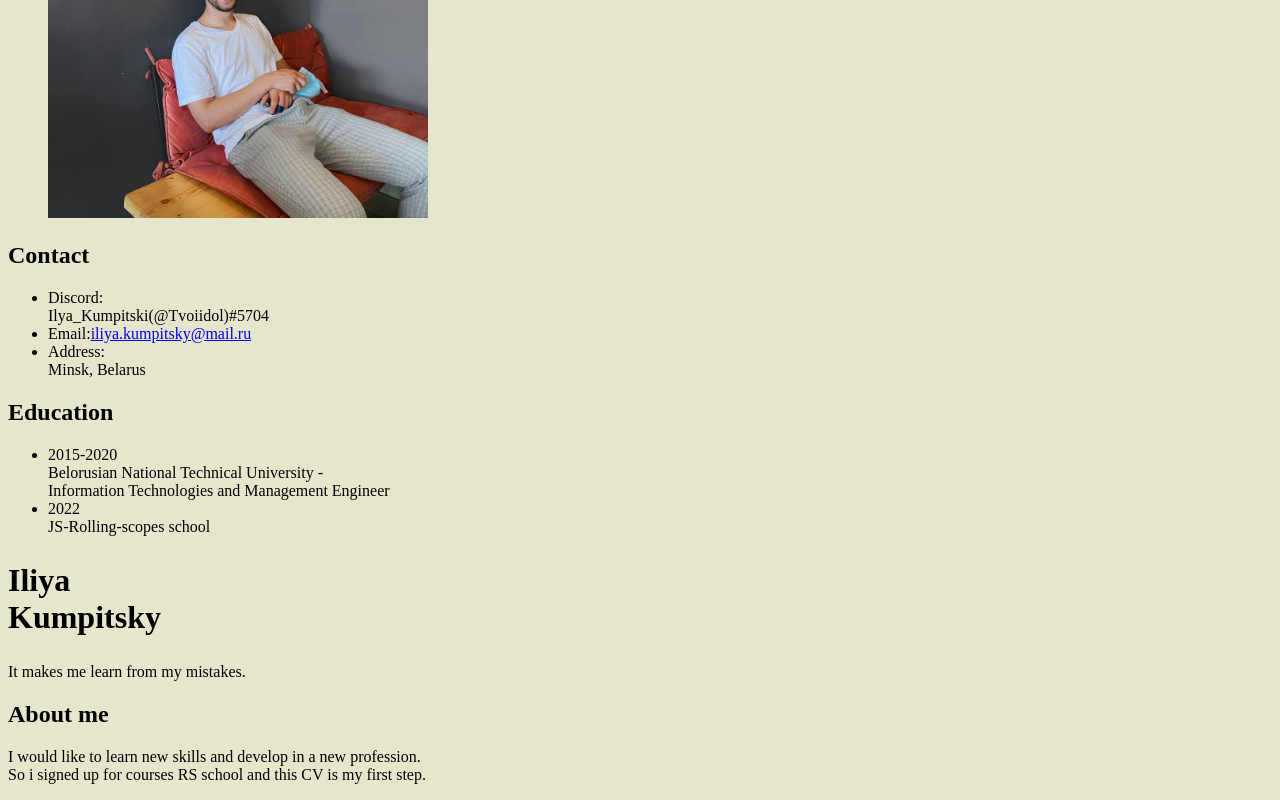
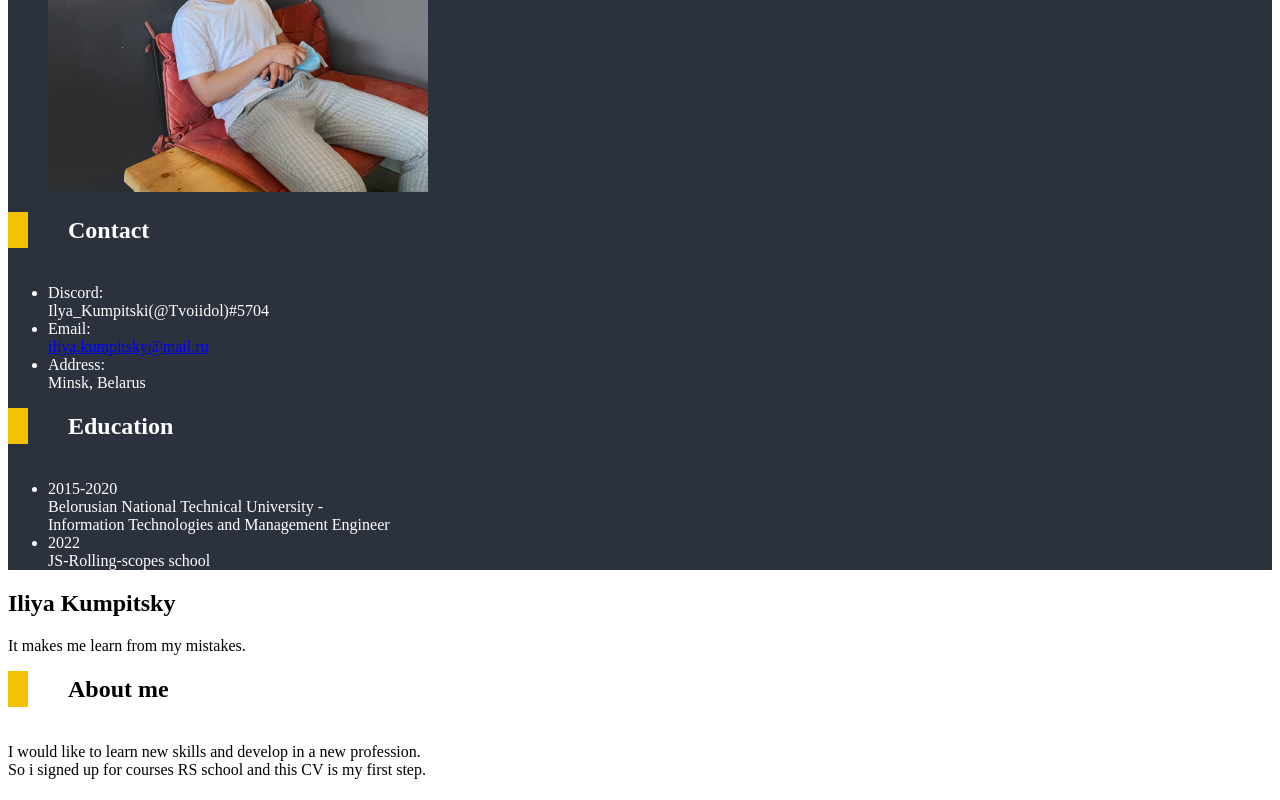
Before and after one commit to Tvoiidol/rsschool-cv, a plain HTML site: page index.html in a window 1280 px wide. Shown: the part 401-1201 px from the top of the page. Drawn offline with Linux system fonts and the light colour scheme.

Commit message:
init: try to stude

```diff
--- a/Style.css
+++ b/Style.css
@@ -1,8 +1,8 @@
-h1 {
+.paig-title {
     font-family: Fascinate ;
     src: url(assets/fonts/Fascinate-Regular.ttf);
     font-weight: 900;
-    font-size: 24pt;
+    font-size: 20pt;
        }
 
 body {
@@ -10,6 +10,28 @@ body {
     src: url(assets/fonts/KdamThmorPro-Regular.ttf);
     font-weight: 100
    }
-   body {
-    background-color: #e6e6cd;
+
+
+   .section-title {
+    position: relative;
+    margin: 0;
+    margin-bottom: 36px;
+    padding-left: 60px;
+    font-size: 24px;
+    line-height: 36px;
+    font-weight: 600;
    }
+.section-title::before {
+    position:absolute;
+    content: "";
+    left: 0;
+    top: 0;
+    width: 20px;
+    height: 36px;
+    background-color: #f2c100;
+}
+.left-side {
+    width: 100%;
+    color: white;
+    background-color: #2c323d;
+}
--- a/index.html
+++ b/index.html
@@ -7,19 +7,20 @@
     <link rel="stylesheet" href="Style.css">
     <title>CV</title>
 </head>
+
 <body class="page-body">
     <header>
-      <button class="burger">
-        <span class="burger__line"></span>
-      </button>
+
       <nav class="nav">
         <ul class="nav__list">
-          <li class="nav__item"><a href="#about-me">About me</a></li>
-          <li class="nav__item"><a href="#contact">Contact</a></li>
-          <li class="nav__item"><a href="#education">Education</a></li>
+          <li class="nav__button"><a href="#about-me">About me</a></li>
+          <li class="nav__button"><a href="#contact">Contact</a></li>
+          <li class="nav__button"><a href="#education">Education</a></li>
         </ul>
       </nav>
+
     </header>
+
     <main class="container">
         <div class="left-side">
           <figure class="figure--left-side">
@@ -39,7 +40,8 @@
                 Ilya_Kumpitski(@Tvoiidol)#5704
               </li>
               <li class="contact__item">
-                Email:<a href="mailto:iliya.kumpitsky@mail.ru">iliya.kumpitsky@mail.ru</a>
+                Email: <br>
+                <a href="mailto:iliya.kumpitsky@mail.ru">iliya.kumpitsky@mail.ru</a>
               </li>
               <li class="contact__item">
                 Address:<br />
@@ -62,7 +64,7 @@
             </div>
             <div class="right-side">
                 <section class="page-title">
-                  <h1 class="main-title">Iliya <br />Kumpitsky</h1>
+                  <h1 class="main-title">Iliya Kumpitsky</h1>
                   <p>It makes me learn from my mistakes.</p>
                 </section>
                 <section class="about-me" id="about-me">
```
